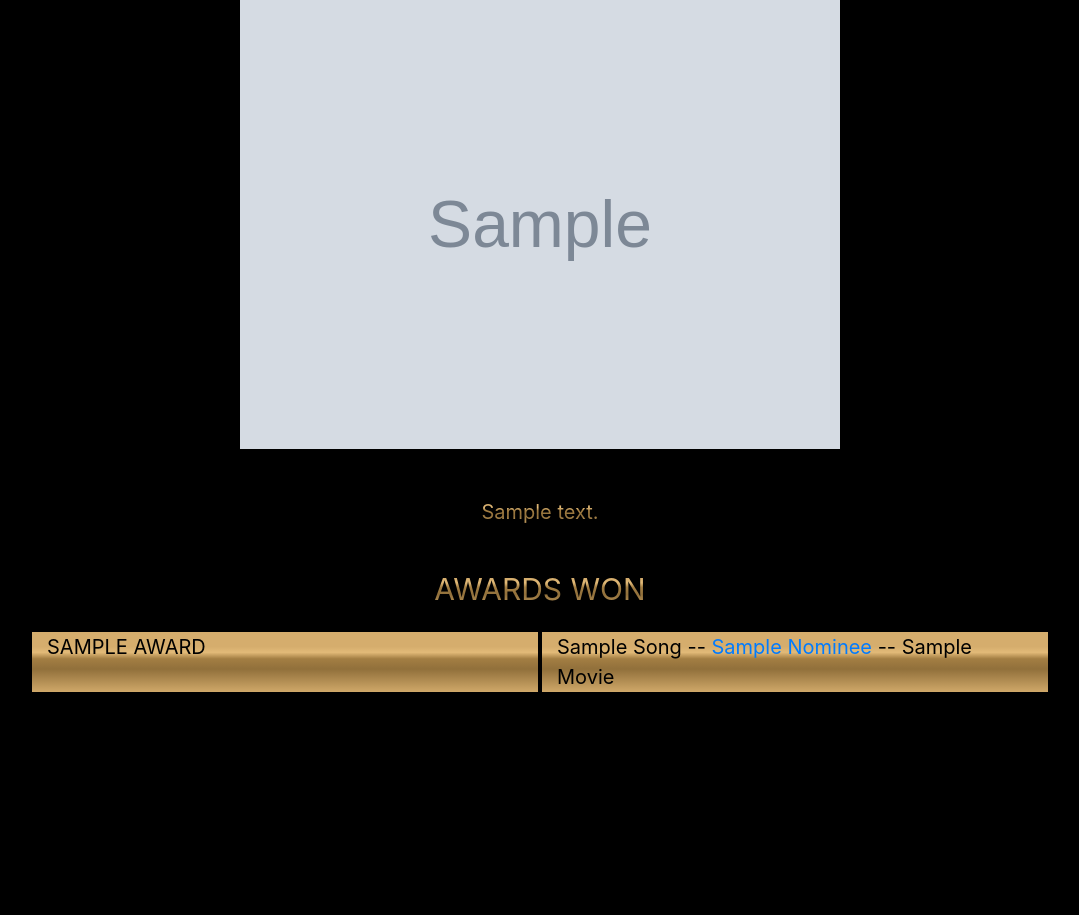
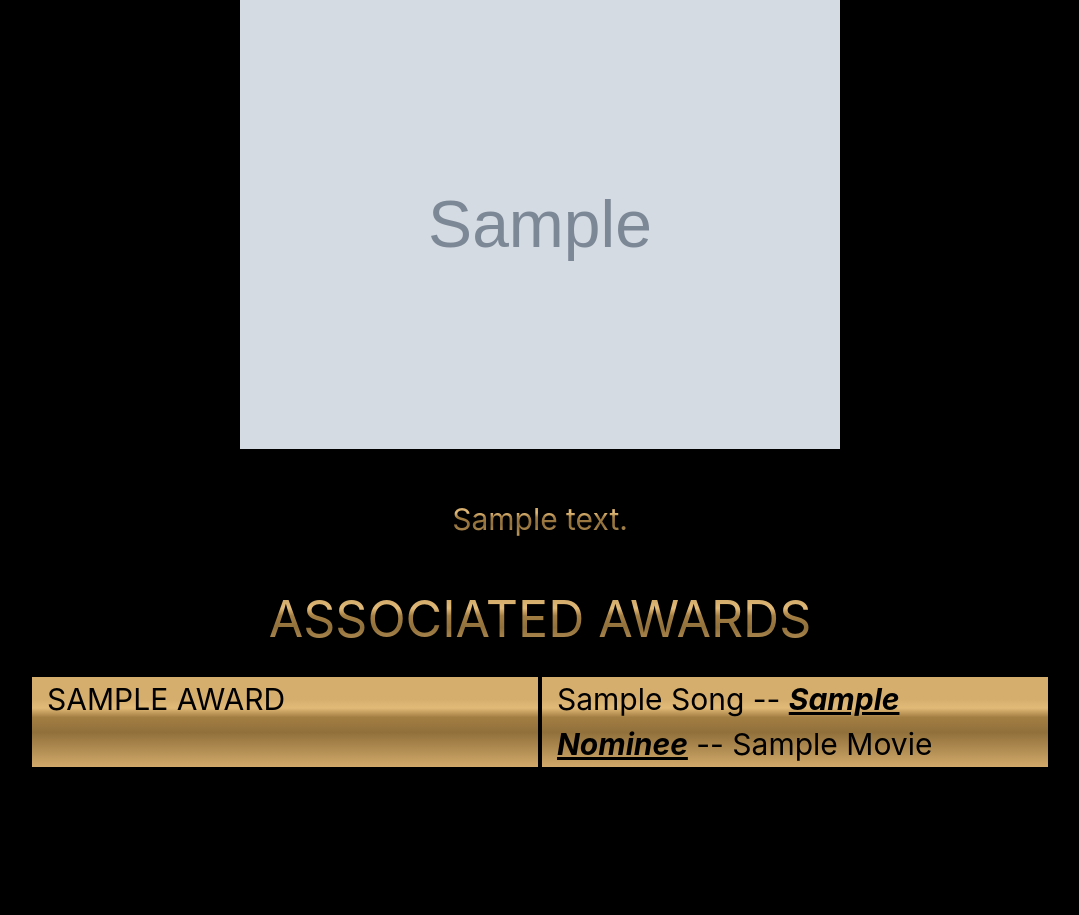
Before and after one commit to SahilAshar/EE461L-DatabaseApp, a Flask app: template DATABASE_ENGINE/templates/years_instance.html in a window 1280 px wide. Shown: the part 273-1188 px from the top of the page, without its empty margins (100-1179 px from the left). Before the commit the page ends 965 px from the top, so only its background shows below. Run offline with Flask 2, Linux system fonts and the light colour scheme; the template is opened without the code that fills it: most values are stand-ins (such as "Sample title", 1, 10 or a date in 2020); grey boxes marked "Sample" are stand-in pictures; parts of the project's set-up code (start-up, migrations or seed data) failed here and were passed over; some libraries are stand-ins or nearby versions.

Commit message:
small style changes, font size, color, etc.

```diff
--- a/DATABASE_ENGINE/static/style.css
+++ b/DATABASE_ENGINE/static/style.css
@@ -118,7 +118,7 @@ body{
   background: -o-linear-gradient(transparent, transparent);
   -webkit-background-clip: text;
   -webkit-text-fill-color: transparent;
-  font-size: 30px;
+  font-size: 50px;
   font-weight: normal;
   text-transform: uppercase;
 }
@@ -130,21 +130,9 @@ body{
   background: -o-linear-gradient(transparent, transparent);
   -webkit-background-clip: text;
   -webkit-text-fill-color: transparent;
-  font-size: 20px;
+  font-size: 30px;
   font-weight: normal;
   width: 60%;
-}
-
-#instance-awards{
-  color: #D5AD6D; /*if no support for background-clip*/
-  background: -webkit-linear-gradient(transparent, transparent),
-  -webkit-linear-gradient(top, rgba(213,173,109,1) 0%, rgba(213,173,109,1) 26%, rgba(226,186,120,1) 35%, rgba(163,126,67,1) 45%, rgba(145,112,59,1) 61%, rgba(213,173,109,1) 100%);
-  background: -o-linear-gradient(transparent, transparent);
-  -webkit-background-clip: text;
-  -webkit-text-fill-color: transparent;
-  font-size: 20px;
-  font-weight: normal;
-  text-transform: capitalize;
 }
 
 #instance-grid{
@@ -156,7 +144,7 @@ body{
 }
 
 #instance-grid-awards{
-  font-size: 20px;
+  font-size: 30px;
   font-weight: normal;
   text-transform: uppercase;
   color:black;
@@ -164,11 +152,25 @@ body{
 }
 
 #instance-grid-recipient{
-  font-size: 20px;
+  font-size: 30px;
   font-weight: normal;
   text-transform: capitalize;
   color:black;
   border: 2px solid black;
+}
+
+#instance-grid-link{
+  font-size: 30px;
+  font-weight: normal;
+  text-transform: capitalize;
+  color:black ;
+  font-style: italic;
+  font-weight: bold;
+  text-decoration: underline;
+}
+
+a:hover#instance-grid-link{
+  color: rgb(185, 7, 7);
 }
 
 #img-format{
@@ -254,15 +256,19 @@ body{
 .card-title{
   color:black;
   font-size: 30px;
-  font-weight: 350;
+  font-weight: 400;
   text-transform: uppercase;
   padding-top: 10px;
 }
 
+a:hover.card-title{
+  color:rgb(185, 7, 7);
+}
+
 .list-group-item{
   color: black;
-  font-size: 20px;
-  font-weight: 250;
+  font-size: 25px;
+  font-weight: 300;
 }
 
 .card-img-top{
--- a/DATABASE_ENGINE/templates/people.html
+++ b/DATABASE_ENGINE/templates/people.html
@@ -137,7 +137,8 @@
 
             <ul class="list-group list-group-flush">
               <li class="list-group-item bg-transparent">Date of Birth: {{person.dob.split("(")[0]}}</li>
-              <li class="list-group-item bg-transparent">person position (actor, director, etc.)</li>
+              <li class="list-group-item bg-transparent">Occupation</li>
+              <li class="list-group-item bg-transparent">years active</li>
             </ul>
           </div>
         </div>
--- a/DATABASE_ENGINE/templates/people_instance.html
+++ b/DATABASE_ENGINE/templates/people_instance.html
@@ -92,7 +92,7 @@
       {% for award in people['awards'] %}
         <div class="col" id="instance-grid-awards">{{award['title']}}</div>
           <div class="col" id="instance-grid-recipient">
-            <a href="{{ url_for('ceremony_from_year_num', year_num=award['year']) }}">{{ award['year'] }}</a> -- {{ award['movie'] }}
+            <a id="instance-grid-link" href="{{ url_for('ceremony_from_year_num', year_num=award['year']) }}">{{ award['year'] }}</a> -- {{ award['movie'] }}
           </div>
         <div class="w-100"></div>
       {% endfor %}
--- a/DATABASE_ENGINE/templates/years.html
+++ b/DATABASE_ENGINE/templates/years.html
@@ -85,7 +85,7 @@
 
   <!-- Model Title -->
   <div>
-    <p class="model-title">YEARS</p>
+    <p class="model-title">Ceremonies</p>
   </div>
   <!-- End Model Title -->
 
@@ -100,6 +100,7 @@
               <img class="card-img-top" src="{{year['image_link']}}" alt="Ceremony Pic">
             </div>
             <ul class="list-group list-group-flush">
+              <li class="list-group-item bg-transparent">Year of this ceremony</li>
               <li class="list-group-item bg-transparent">Having the name of the host for that year</li>
               <li class="list-group-item bg-transparent">Venue for that year</li>
             </ul>
--- a/DATABASE_ENGINE/templates/years_instance.html
+++ b/DATABASE_ENGINE/templates/years_instance.html
@@ -69,7 +69,7 @@
     </div>
     <br>
     <div id="center-block">
-      <p id="instance-attribute">Awards Won</p>
+      <p id="instance-attribute">Associated Awards</p>
     </div>
   </div>
   <!-- End Content -->
@@ -93,7 +93,7 @@
             {% elif award['title'] == "achievement in music written for motion pictures (original song)" or award['title'] == "music (original song)" %}
               {{nominee['name']}}
             {% else %}
-              <a href="{{ url_for('people_instance', person=(nominee['name'] | replace(' ', '+') | lower ))}}">{{ nominee['name'] }}</a>
+              <a id="instance-grid-link" href="{{ url_for('people_instance', person=(nominee['name'] | replace(' ', '+') | lower ))}}">{{ nominee['name'] }}</a>
             {% endif %}
             --
             {{nominee['movie']}}
```
